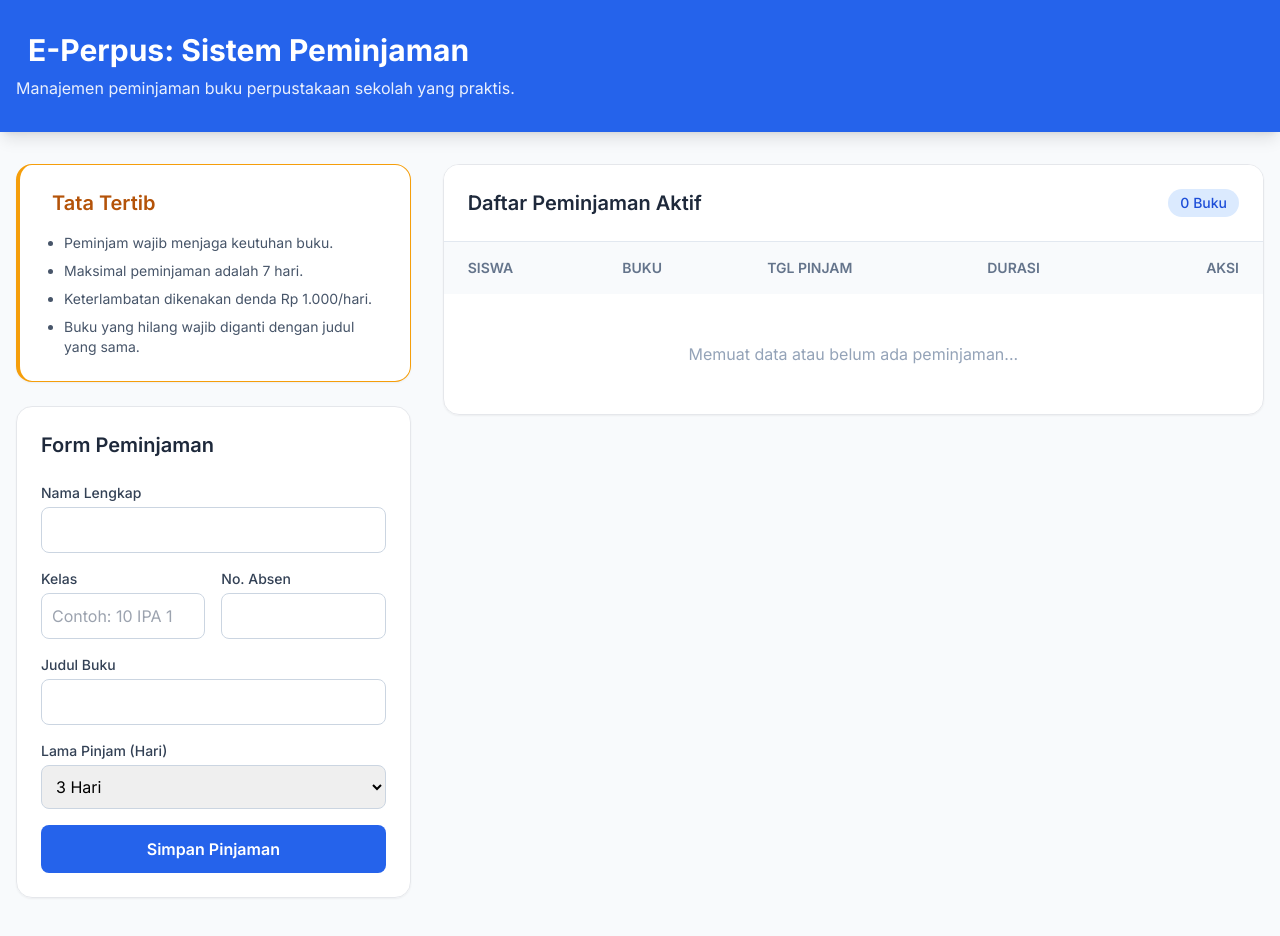
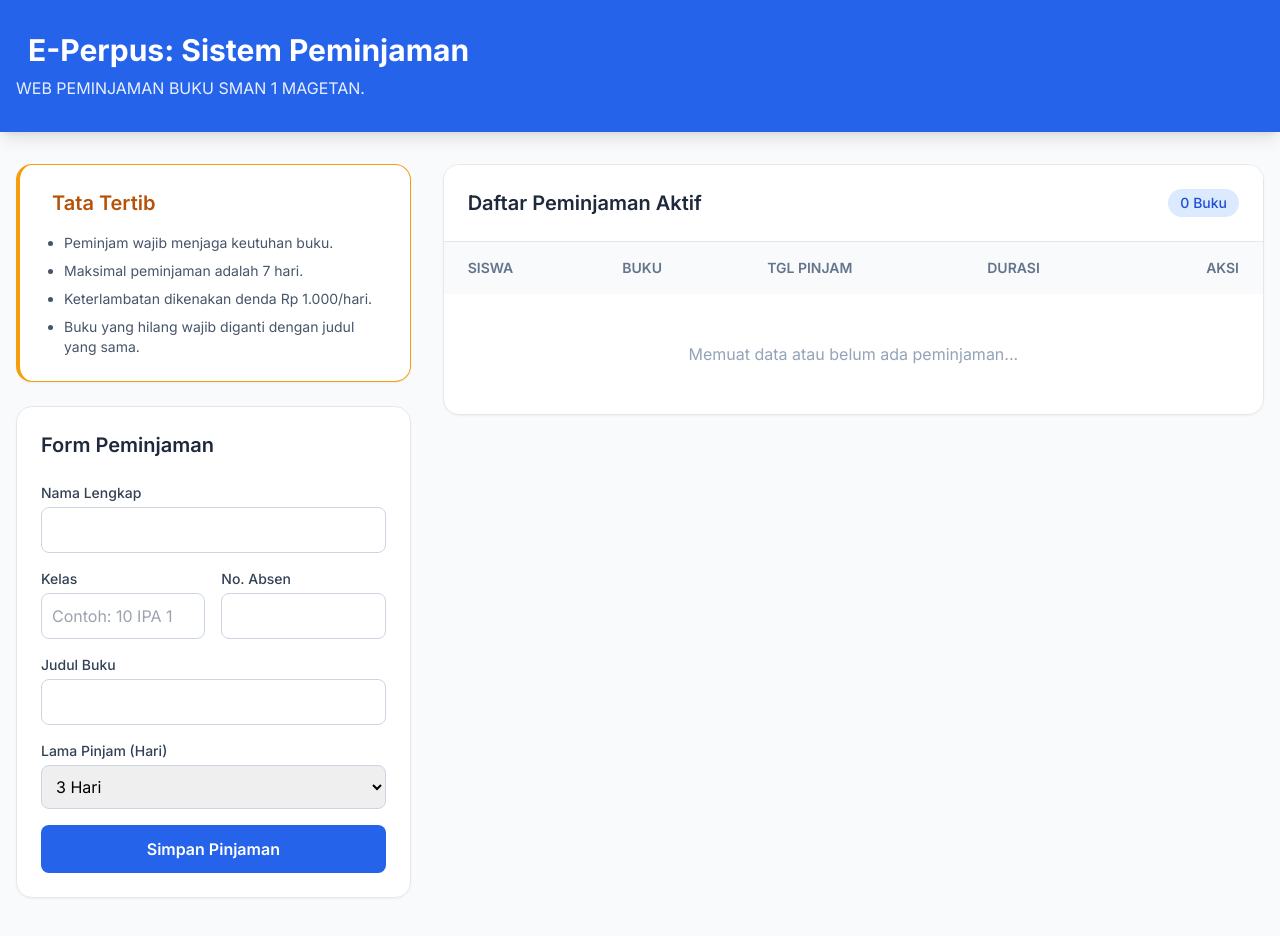
Before and after one commit to fiandraa/data-perpus, a plain HTML site: page index.html in a window 1280 px wide. Drawn offline with nearby package versions, Linux system fonts and the light colour scheme.

Commit message:
Add files via upload

```diff
--- a/index.html
+++ b/index.html
@@ -3,7 +3,7 @@
 <head>
     <meta charset="UTF-8">
     <meta name="viewport" content="width=device-width, initial-scale=1.0">
-    <title>Sistem Peminjaman Buku Perpustakaan</title>
+    <title>Peminjaman Buku Perpustakaan SMASAMETA</title>
     <script src="https://cdn.tailwindcss.com"></script>
     <script src="https://cdnjs.cloudflare.com/ajax/libs/lucide-react/0.263.1/lucide-react.min.js"></script>
     <style>
@@ -25,7 +25,7 @@
                 <span id="book-icon"></span>
                 E-Perpus: Sistem Peminjaman
             </h1>
-            <p class="mt-2 opacity-90">Manajemen peminjaman buku perpustakaan sekolah yang praktis.</p>
+            <p class="mt-2 opacity-90">WEB PEMINJAMAN BUKU SMAN 1 MAGETAN.</p>
         </div>
     </header>
 
```
